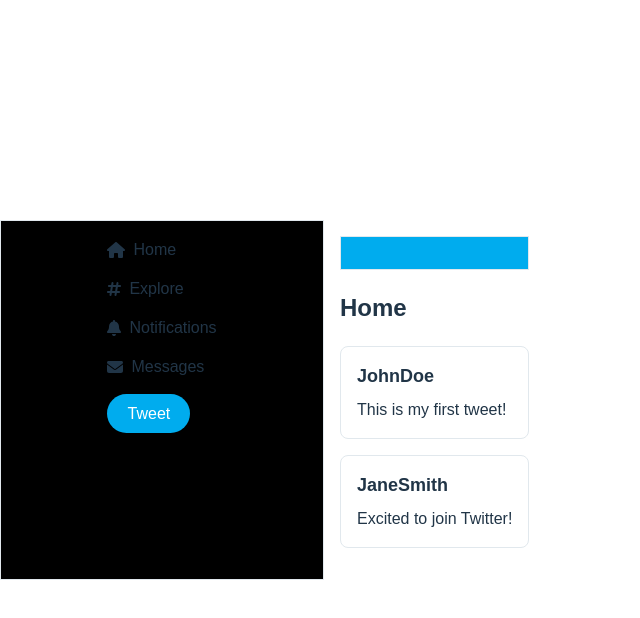
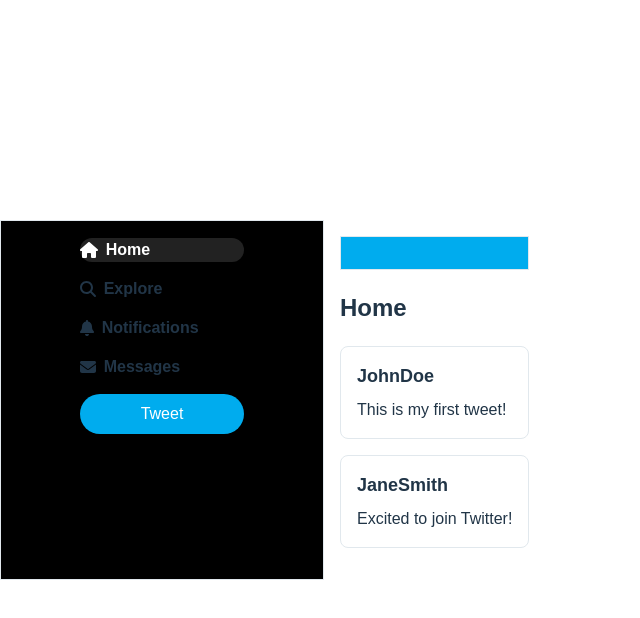
Before and after one commit to kenpopaul/social-app, a React (Vite) app in the folder social-app/: page / in a window 1280 px wide. In both pictures the pointer is over the item "Home". Shown: the top 618 px of the page, without its empty margins (0-640 px from the left). Built offline with nearby package versions, Linux system fonts and the light colour scheme.

Commit message:
changes to sidebar CSS for button and hover

```diff
--- a/social-app/src/components/Sidebar.tsx
+++ b/social-app/src/components/Sidebar.tsx
@@ -2,7 +2,7 @@ import React from "react";
 import { FontAwesomeIcon } from "@fortawesome/react-fontawesome";
 import {
   faHome,
-  faHashtag,
+  faSearch,
   faBell,
   faEnvelope,
 } from "@fortawesome/free-solid-svg-icons";
@@ -16,7 +16,7 @@ const Sidebar: React.FC = () => {
           <span>Home</span>
         </li>
         <li>
-          <FontAwesomeIcon icon={faHashtag} />
+          <FontAwesomeIcon icon={faSearch} />
           <span>Explore</span>
         </li>
         <li>
--- a/social-app/src/styles.css
+++ b/social-app/src/styles.css
@@ -41,16 +41,32 @@ body {
   margin-bottom: 15px;
   display: flex;
   align-items: center;
+  font-weight: bold;
 }
 
 .sidebar li svg {
   margin-right: 8px;
 }
 
+.sidebar li:hover {
+  background-color: #222222; /* Adjust the background color to a slightly lighter black */
+  border-radius: 20px; /* Adjust the value to control the level of rounding */
+}
+
+.sidebar li:hover svg,
+.sidebar li:hover span {
+  color: #ffffff; /* Adjust the color to your desired hover color */
+}
+
+.sidebar li:hover span {
+  border: none; /* Remove the border */
+}
+
 .tweet-button {
   background-color: #00acee;
   color: white;
   border-radius: 20px;
+  padding: 10px 60px;
 }
 
 /* Tweet Styles */
```
